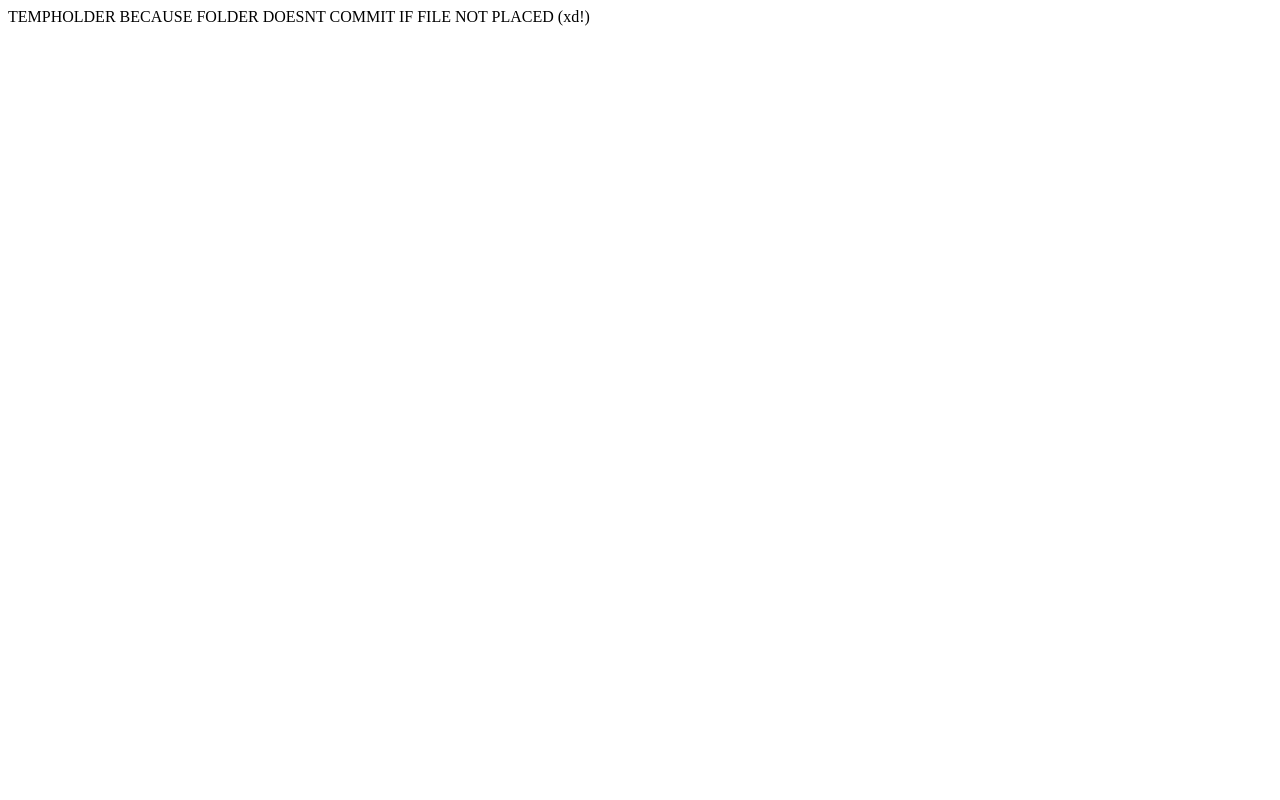
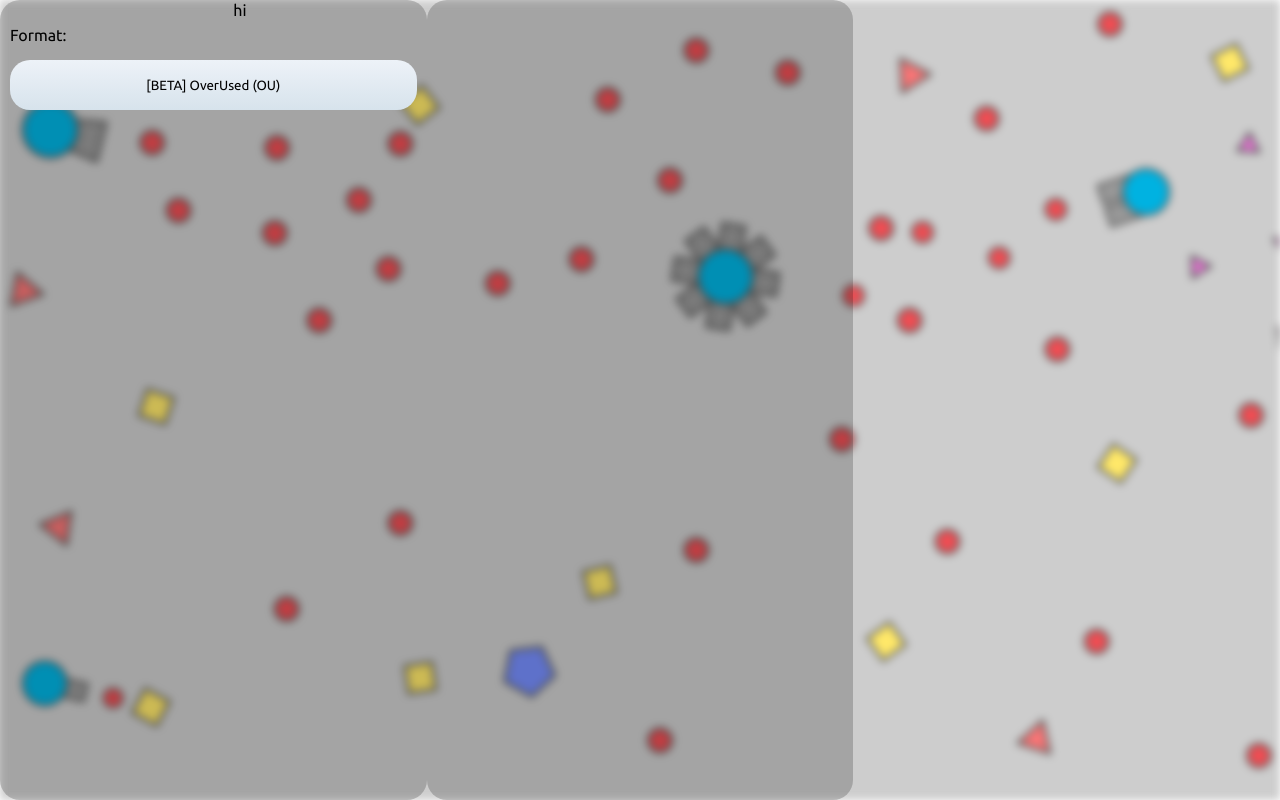
Before and after one commit to Altanis/DiepShowdown, a website: page src/client/index.html in a window 1280 px wide. Drawn offline with Linux system fonts and the light colour scheme.

Commit message:
feat: working on UI

```diff
--- a/src/client/index.html
+++ b/src/client/index.html
@@ -1 +1,33 @@
-TEMPHOLDER BECAUSE FOLDER DOESNT COMMIT IF FILE NOT PLACED (xd!)
+<!DOCTYPE html>
+<html lang="en">
+  <head>
+    <meta charset="UTF-8">
+    <meta name="viewport" content="width=device-width, initial-scale=1.0">
+    <meta http-equiv="X-UA-Compatible" content="ie=edge">
+
+    <title>HTML 5 Boilerplate</title>
+
+    <link rel="stylesheet" href="style.css">
+    <link rel="icon" href="img/favicon.png">
+  </head>
+  <body>
+    <div class="backgroundImage"></div>
+    <div class="container">
+      <div class="column">
+        <div class="battleMenu">
+          <form>
+            <p>Format:</p>
+            <button id="formatSelector">[BETA] OverUsed (OU)</button>
+          </form>
+        </div>
+      </div>
+      <div class="column">
+        <div class="login">
+          hi
+        </div>
+      </div>
+    </div>
+  </div>
+	<script src="bundle.js"></script>
+  </body>
+</html>
--- /dev/null
+++ b/src/client/style.css
@@ -0,0 +1,55 @@
+@import url('http://fonts.googleapis.com/css?family=Ubuntu:regular,bold&subset=Latin');
+
+body, html {
+    height: 100%;
+    margin: 0;
+}
+
+* {
+    box-sizing: border-box;
+    font-family: Ubuntu, system-ui, -apple-system, BlinkMacSystemFont, 'Segoe UI', Roboto, Oxygen, Ubuntu, Cantarell, 'Open Sans', 'Helvetica Neue', sans-serif;
+}
+
+.backgroundImage {
+    background-image: url("img/background.png");
+    filter: blur(4px);
+    -webkit-filter: blur(4px);
+    height: 100%;
+    background-position: center;
+    background-repeat: no-repeat;
+    background-size: cover;
+}
+
+.container {
+    position: absolute;
+    width: 100%;
+    height: 100%;
+    z-index: 2;
+    top: 50%;
+    left: 50%;
+    transform: translate(-50%, -50%);
+}
+
+.column {
+    float: left;
+    width: 33.33%;
+    height: 100%;
+    background-color: rgba(0, 0, 0, 0.2);
+    border-radius: 20px;
+    padding: 10px;
+}
+
+#formatSelector {
+    width: 100%;
+    height: 50px;
+    background: linear-gradient(to bottom,#edf2f8,#d7e3ec);
+    border: none;
+    border-radius: 20px;
+}
+
+.login {
+    position: inherit;
+    top: 50%;
+    bottom: 50%;
+    transform: translate(-50%, -50%);
+}
--- a/src/server/Server.js
+++ b/src/server/Server.js
@@ -18,12 +18,6 @@ const server = new Server({ port: 3000 });
 server.sockets = new Set();
 server.database = new DBManager(300000);
 
-// Testing wrapper...
-setTimeout(async () => {
-    console.log('Testing wrapper...');
-    await server.database.delete('Users', { username: 'oitanis' });
-}, 5000);
-
 server.on('listening', () => console.log('[WS] Running on PORT 3000.'));
 server.on('close', () => console.log('[WS] Server closed prematurely.'));
 server.on('error', console.error);
```
Also changed, not shown: src/server/db/DBManager.js (+3 -4 lines), README.md, src/client/bundle.js (added), src/client/img/background.png (added), src/client/img/favicon.png (added).
